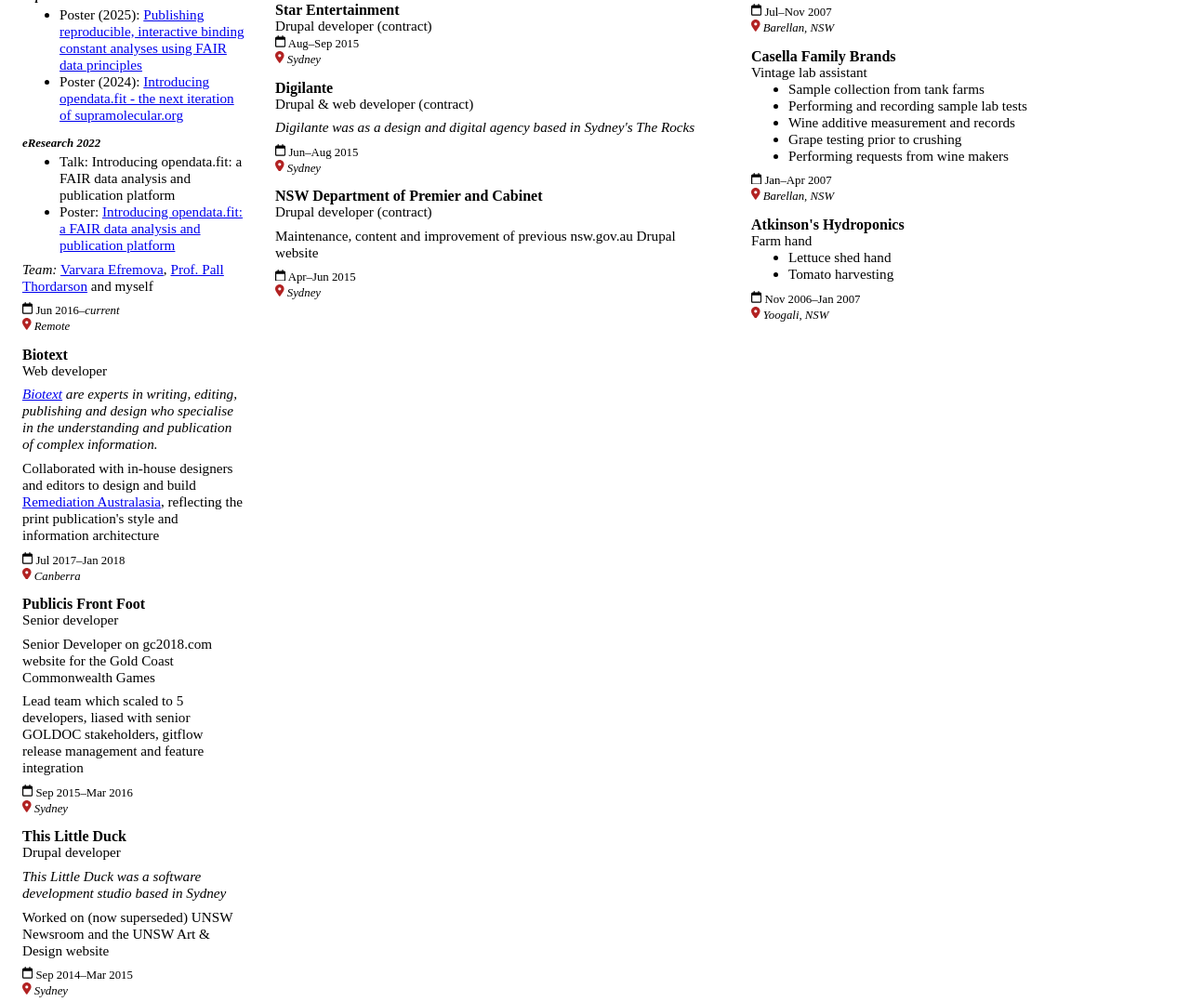
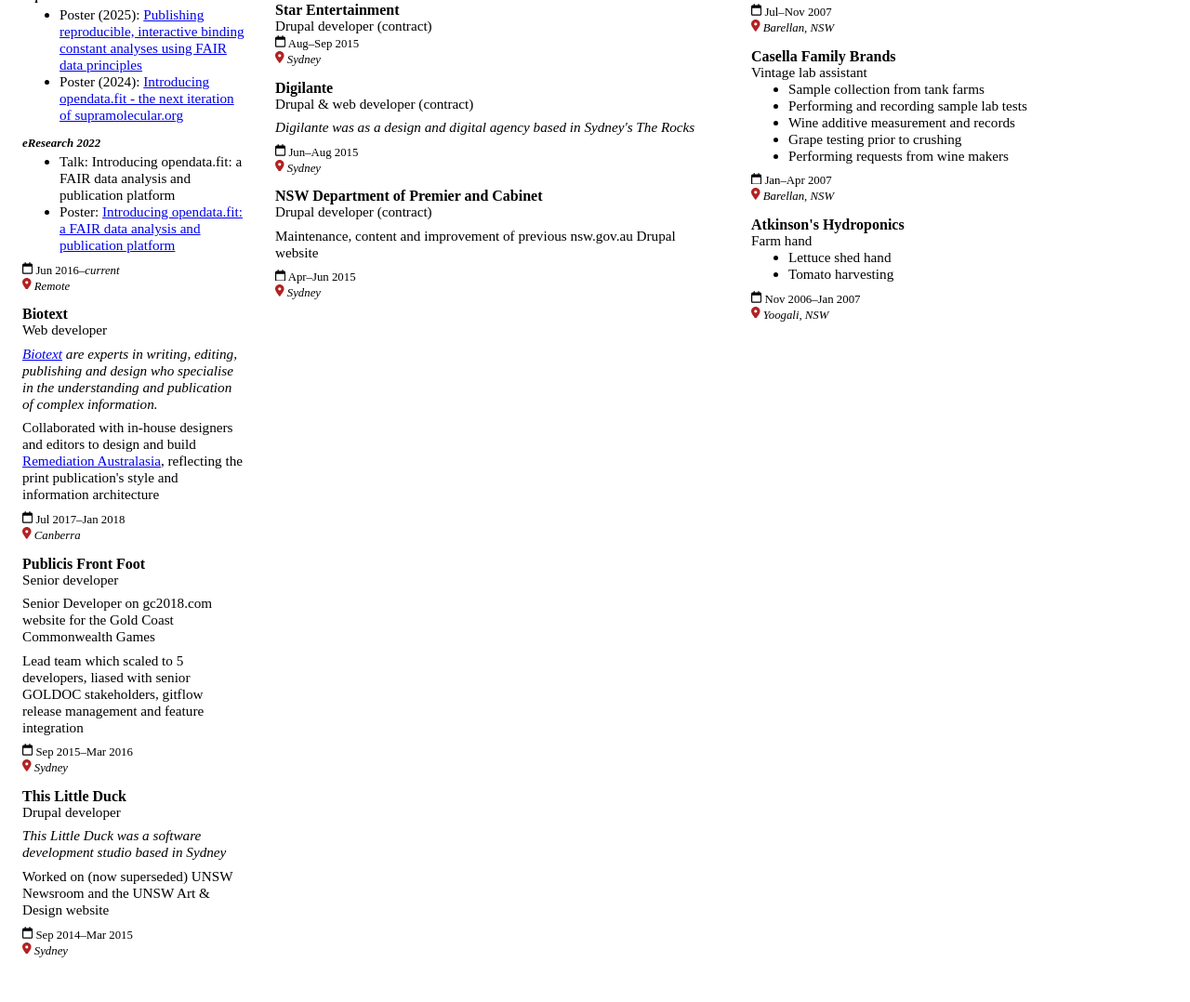
Before and after one commit to JamesWilmot/jameswilmot.me, an Astro site: page /index/Work in a window 1280 px wide. Shown: the part 1207-2285 px from the top of the page at 93% size. Built offline with nearby package versions, Linux system fonts and the light colour scheme; Astro itself is replaced by a stand-in of ours.

Commit message:
Work.astro

```diff
--- a/src/pages/index/Work.astro
+++ b/src/pages/index/Work.astro
@@ -83,9 +83,6 @@ import HeaderChasing from "@assets/harvest2023/chasing-cropped.jpg";
             <li>Talk: Introducing opendata.fit: a FAIR data analysis and publication platform</li>
             <li>Poster: <a href="/assets/ods/posters/eResearch2022.pdf">Introducing opendata.fit: a FAIR data analysis and publication platform</a></li>
           </ul>
-          <p>
-            <em>Team:</em> <a href="https://echus.co">Varvara Efremova</a>, <a href="https://research.unsw.edu.au/people/professor-pall-thordarson">Prof. Pall Thordarson</a> and myself
-          </p>
        </CommunityItem>
       <CommunityItem
              place="Biotext"
```
